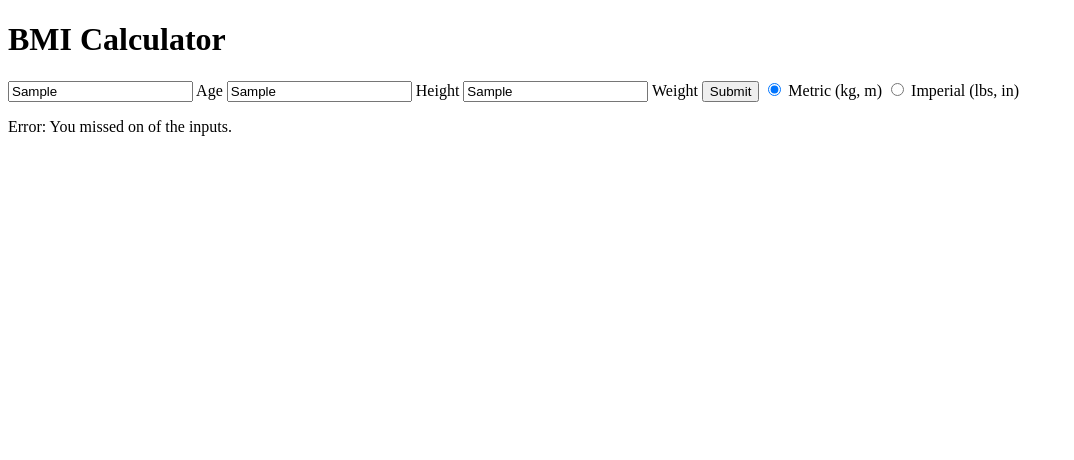
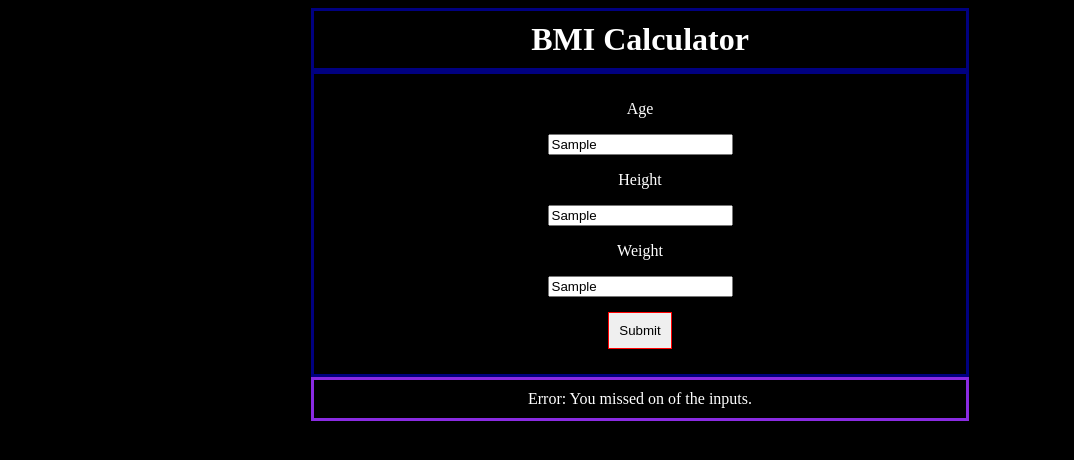
Before and after one commit to bashintozsh/BMI-Calculator, a plain HTML site: page index.html in a window 1280 px wide. Both pictures are taken after typing "Sample", "Sample", "Sample" into the empty fields and a click on the button "Submit". Shown: the whole page, without its empty margins (0-1074 px from the left). Drawn offline with Linux system fonts and the light colour scheme.

Commit message:
Fix bugs, better theming, only metric units

```diff
--- a/index.html
+++ b/index.html
@@ -8,16 +8,18 @@
     <h1>BMI Calculator</h1>
   </head>
   <body>
-    <input type="text" class="age" /> Age
-    <input type="text" class="height" /> Height
-    <input type="text" class="weight" /> Weight
-    <button type="button" class="btn--submit">Submit</button>
-    <input type="radio" class="radio--0" name="units" checked value="0" />
-    Metric (kg, m)
-    <input type="radio" value="1" class="radio--1" name="units" /> Imperial
-    (lbs, in)
+    <div class="text-fields">
+      <p class="text-age">Age</p>
+      <input type="text" class="age" />
+      <p class="text-height">Height</p>
+      <input type="text" class="height" />
+      <p class="text-weight">Weight</p>
+      <input type="text" class="weight" />
+      <button type="button" class="btn--submit">Submit</button>
+    </div>
+    <div class="buttons">
+      <p class="result">Result is:</p>
+    </div>
     <script src="script.js"></script>
-
-    <p class="result hidden">Result is:</p>
   </body>
 </html>
--- a/script.js
+++ b/script.js
@@ -8,12 +8,7 @@ function bmiMetric(weight, height) {
   return bmiMetric;
 }
 
-// BMI Formula (Imperial)
-function bmiImperial(weight, height) {
-  const bmiImperial = (703 * weight) / height ** 2;
-  return bmiImperial;
-}
-
+document.querySelector('.result').classList.add('hidden');
 // Submit button event listener
 document.querySelector('.btn--submit').addEventListener('click', function () {
   // Gets values from user (age, height, weight)
--- a/styles.css
+++ b/styles.css
@@ -1,3 +1,49 @@
+h1 {
+  display: flex;
+  flex-direction: column;
+  align-items: center;
+  margin: auto;
+  width: 50%;
+  border: 3px solid navy;
+  padding: 10px;
+}
+
+.h1,
 .hidden {
   display: none;
 }
+
+body {
+  background-color: black;
+  color: white;
+}
+
+.text-fields {
+  display: flex;
+  flex-direction: column;
+  align-items: center;
+  margin: auto;
+  width: 50%;
+  border: 3px solid navy;
+  padding: 10px;
+}
+
+.btn--submit {
+  display: flex;
+  flex-direction: column;
+  align-items: center;
+  margin: 15px;
+  width: 10%;
+  border: 1px solid red;
+  padding: 10px;
+}
+
+.result {
+  flex-direction: column;
+  text-align: center;
+  align-items: center;
+  margin: auto;
+  width: 50%;
+  border: 3px solid blueviolet;
+  padding: 10px;
+}
```
